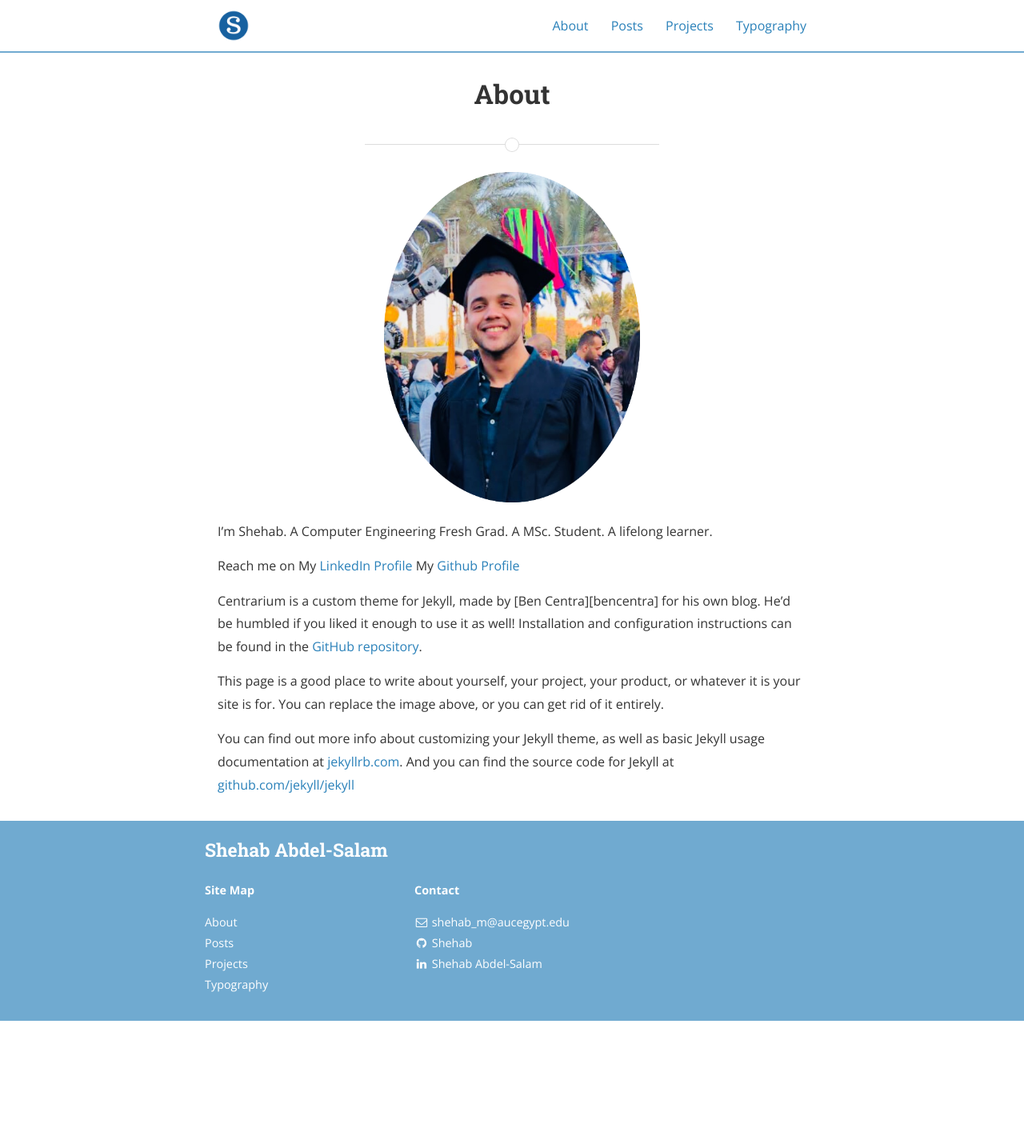
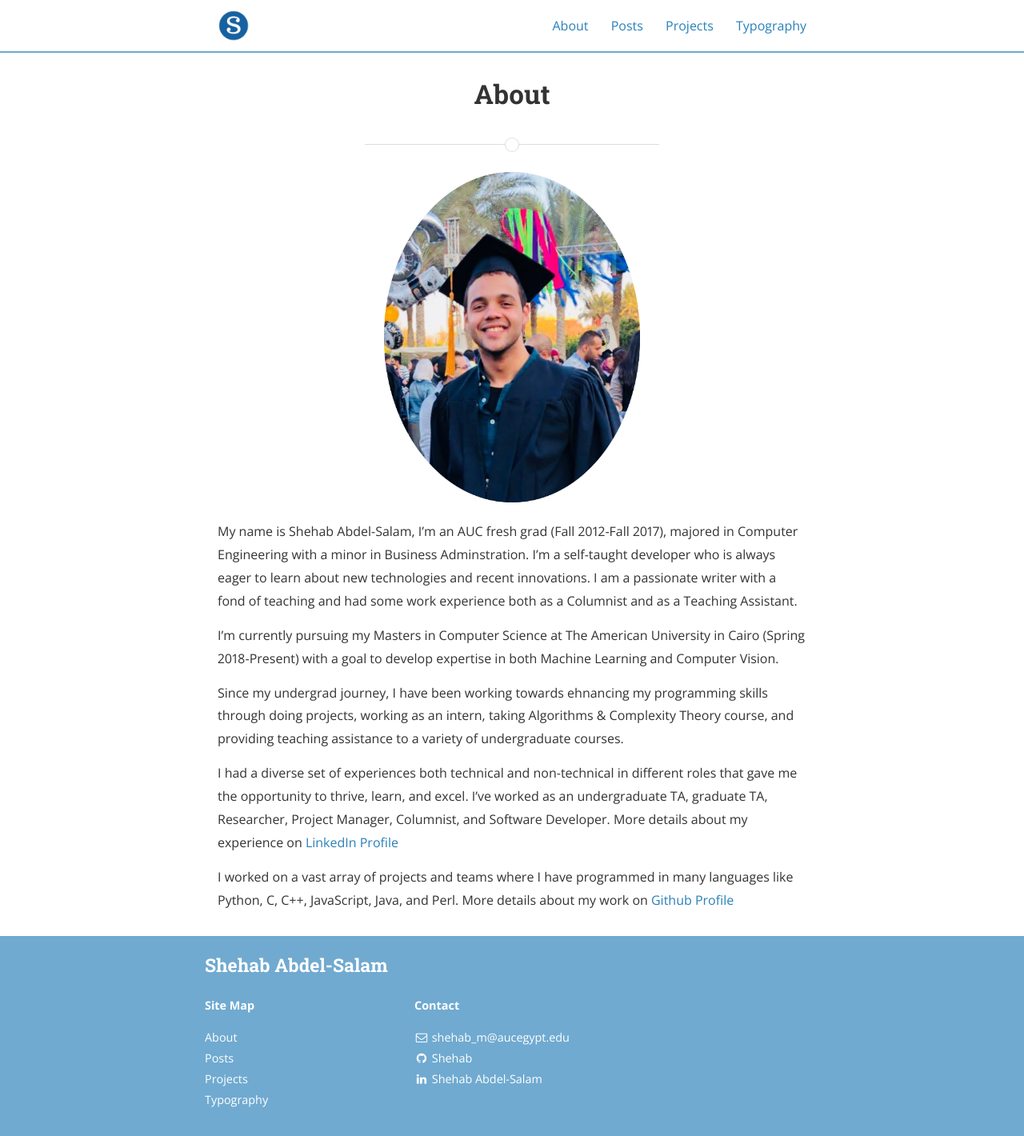
Before and after one commit to ShehabCE/shehabce.github.io, a Jekyll site: the page built from about.md, in a window 1280 px wide. Shown: the whole page at 80% size. Built offline with Jekyll 4.4.1, drawn with Linux system fonts in a browser that asks for light colours; nearby versions of some CDN libraries; before the commit the page ends 1276 px from its top, so only the background shows below that.

Commit message:
Updating my ABOUT page

```diff
--- a/about.md
+++ b/about.md
@@ -6,17 +6,17 @@ permalink: /about/
 
 <img src="{{ site.baseurl }}/assets/Shehab.png" title="Profile Picture" class="profile">
 
-I'm Shehab. A Computer Engineering Fresh Grad. A MSc. Student. A lifelong learner.
+My name is Shehab Abdel-Salam, I'm an AUC fresh grad (Fall 2012-Fall 2017), majored in Computer Engineering with a minor in Business Adminstration. I'm a self-taught developer who is always eager to learn about new technologies and recent innovations. I am a passionate writer with a fond of teaching and had some work experience both as a Columnist and as a Teaching Assistant.
 
-Reach me on My [LinkedIn Profile][linkedin]
-My [Github Profile][github]
+I'm currently pursuing my Masters in Computer Science at The American University in Cairo (Spring 2018-Present) with a goal to develop expertise in both Machine Learning and Computer Vision.
 
-Centrarium is a custom theme for Jekyll, made by [Ben Centra][bencentra] for his own blog. He'd be humbled if you liked it enough to use it as well! Installation and configuration instructions can be found in the [GitHub repository](https://github.com/bencentra/centrarium).
+Since my undergrad journey, I have been working towards ehnancing my programming skills through doing projects, working as an intern, taking Algorithms & Complexity Theory course, and providing teaching assistance to a variety of undergraduate courses.
 
-This page is a good place to write about yourself, your project, your product, or whatever it is your site is for. You can replace the image above, or you can get rid of it entirely.
+I had a diverse set of experiences both technical and non-technical in different roles that gave me the opportunity to thrive, learn, and excel. I've worked as an undergraduate TA, graduate TA, Researcher, Project Manager, Columnist, and Software Developer.
+More details about my experience on [LinkedIn Profile][linkedin]
 
-You can find out more info about customizing your Jekyll theme, as well as basic Jekyll usage documentation at [jekyllrb.com](http://jekyllrb.com/). And you can find the source code for Jekyll at [github.com/jekyll/jekyll](https://github.com/jekyll/jekyll)
+I worked on a vast array of projects and teams where I have programmed in many languages like Python, C, C++, JavaScript, Java, and Perl.
+More details about my work on [Github Profile][github]
 
 [linkedin]: https://www.linkedin.com/in/shehab-abdel-salam-0a12ab97/
 [github]: https://github.com/ShehabMMohamed
-[jekyll]: https://github.com/jekyll/jekyll
```
Also changed, not shown: _posts/2018-04-18-4-benefits-of-waking-up-6.markdown (added, +33 -0 lines).
